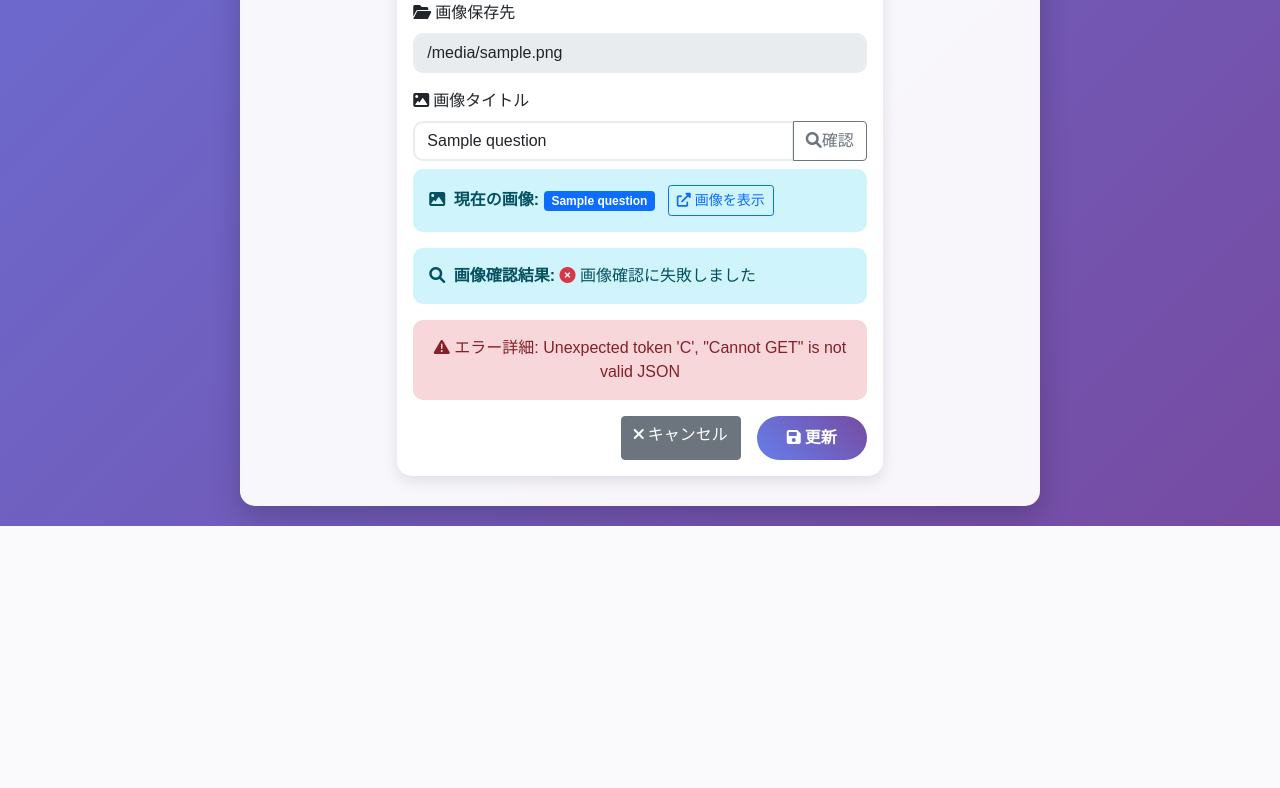
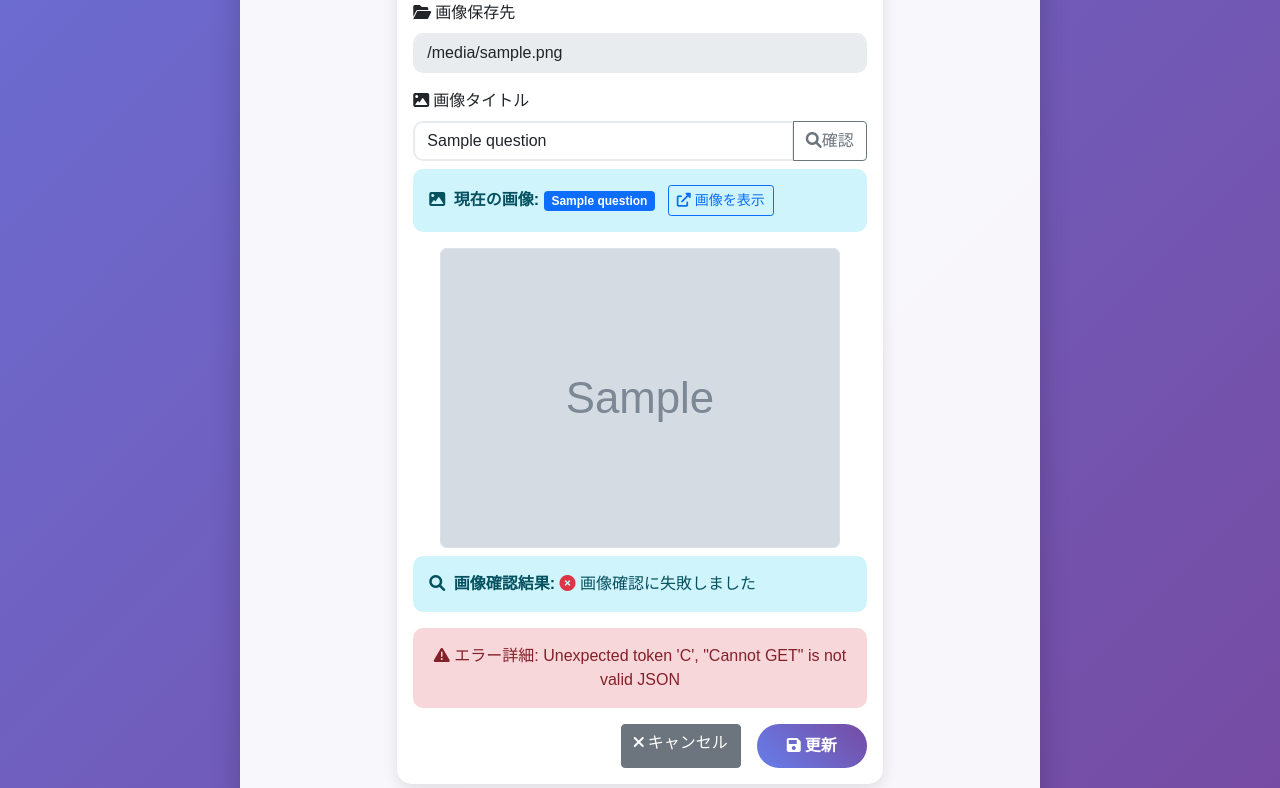
Before and after one commit to GHTAKAHIRO/flashcard-app, a Python web app: template templates/social_studies/edit_question.html in a window 1280 px wide. Shown: the part 1249-2037 px from the top of the page. Before the commit the page ends 1775 px from the top, so only its background shows below. Run offline with Jinja, Linux system fonts and the light colour scheme; the template is opened without the code that fills it: most values are stand-ins (such as "Sample title", 1, 10 or a date in 2020); grey boxes marked "Sample" are stand-in pictures.

Commit message:
登録画像の表示

```diff
--- a/templates/social_studies/edit_question.html
+++ b/templates/social_studies/edit_question.html
@@ -161,6 +161,10 @@
                                 <a href="{{ question.image_url }}" target="_blank" class="btn btn-sm btn-outline-primary ms-2">
                                     <i class="fas fa-external-link-alt me-1"></i>画像を表示
                                 </a>
+                            </div>
+                            <!-- 画像プレビュー -->
+                            <div class="text-center mt-2">
+                                <img src="{{ question.image_url }}" alt="現在の画像" class="img-fluid" style="max-height: 300px; border: 1px solid #dee2e6; border-radius: 0.375rem;">
                             </div>
                         </div>
                         {% endif %}
```
